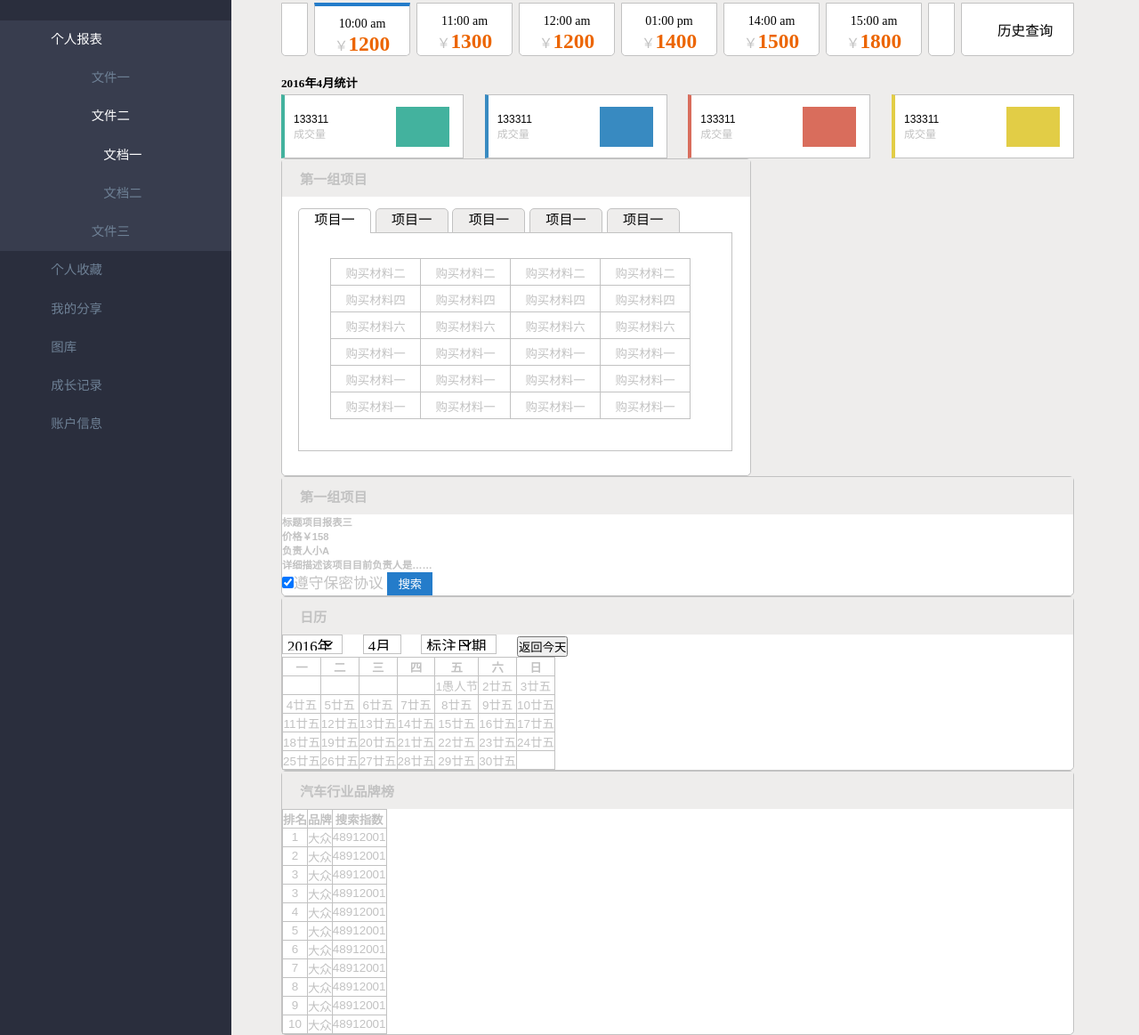
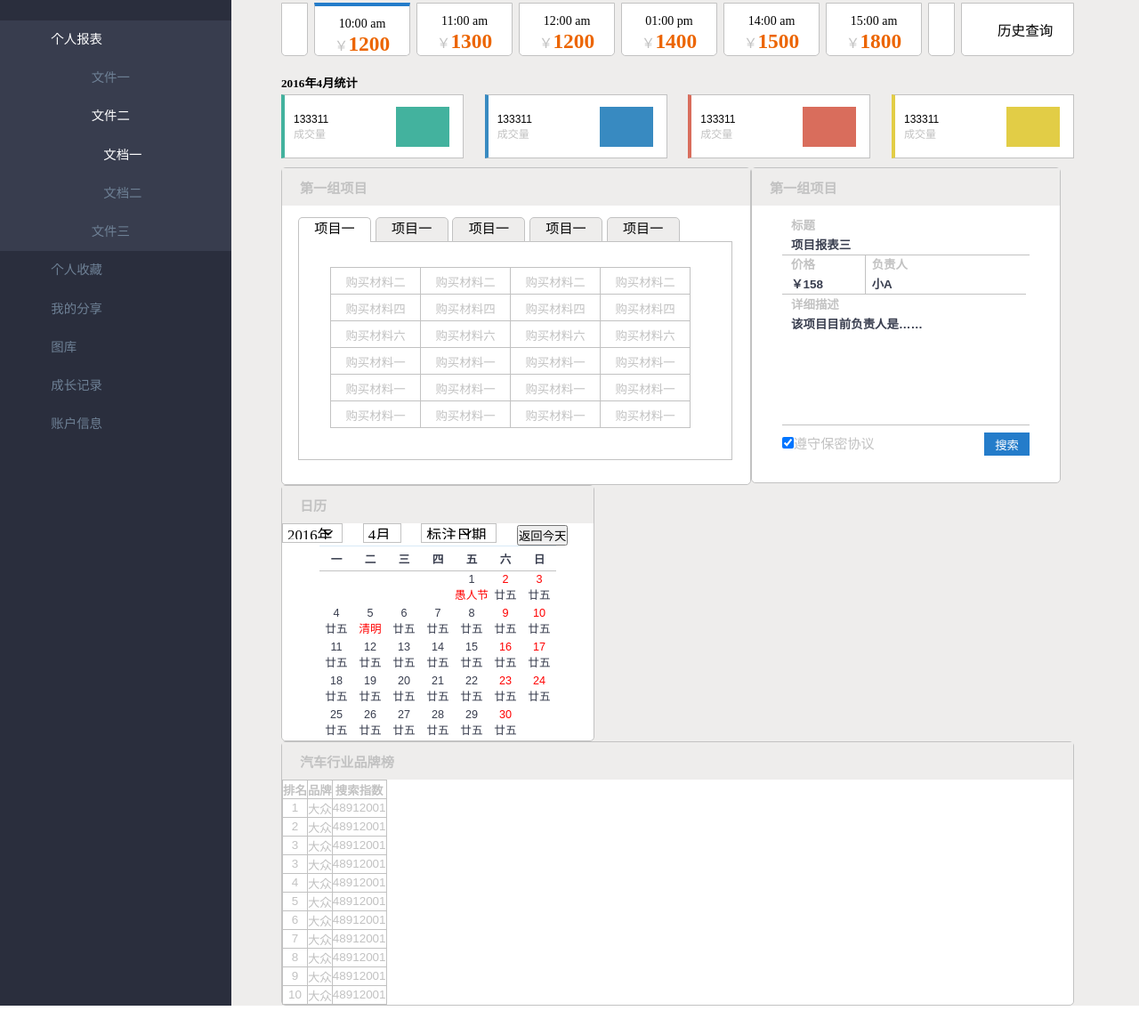
Before and after one commit to huangnuoen/dom, a web app: file ife1--9/index.html in a window 1280 px wide. Shown: the part 202-1365 px from the top of the page at 89% size. After the commit the page ends 1332 px from the top, so only its background shows below. Run offline with its HTML, style and script files only (its server is not run), Linux system fonts and the light colour scheme; some web fonts are replaced.

Commit message:
change txt

```diff
--- a/ife1--9/css/a.css
+++ b/ife1--9/css/a.css
@@ -365,6 +365,12 @@ div.statistics li.yellow span.chart {
 }
 
 /*项目部分*/
+div.project {
+	display: flex;
+	margin-top: 10px;
+}
+
+/*项目左侧部分*/
 div.pro-table {
 	width: 526px;
 	background-color: #fff;
@@ -407,3 +413,78 @@ div.pro-table div table tr {
 div.pro-table div table td {
 	width: 100px;
 }
+
+/*项目右侧*/
+div.pro-detailed {
+	width: 348px;
+	height: 355px;
+	box-sizing: border-box;
+}
+.pro-detailed div {
+	margin: 12px 34px 0 34px;
+	line-height: 1.6;
+}
+.pro-detailed h6 {
+	font-size: 80%;
+	border-bottom: 1px solid #c2c2c2;
+	text-indent: 10px;
+}
+.pro-detailed h6 span {
+	color: #383d4e;
+	font-size: 100%;
+	display: block;
+}
+h6.in-blo {
+	display: inline-block;
+}
+h6:nth-child(2) {
+	width: 93px;
+	margin-right: -8px;
+	border-right: 1px #c2c2c2 solid;
+}
+h6:nth-child(3) {
+	width: 183px;
+}
+h6:nth-child(4) {
+	height: 145px;
+}
+.pro-detailed form {
+	margin-top: 8px;
+}
+.pro-detailed form label {
+	font-size: 90%;
+}
+.pro-detailed form button {
+	float: right;
+}
+
+/*日历*/
+.calendar {
+	width: 350px;
+}
+
+.calendar table,.calendar tr,.calendar td,.calendar th {
+	border:none;
+	color: #383d4e;
+	font-size: 91%;
+}
+.calendar table {
+	margin: 0 auto;
+}
+.calendar table tr {
+	height: 38px;
+}
+.calendar td,.calendar th {
+	width: 38px;
+}
+.calendar tr span {
+	display: block;
+}
+.calendar table tr:first-child {
+	height: 28px;
+	border-top: 1px solid #d9eaf7;
+	border-bottom: 1px solid #c2c2c2;
+}
+.calendar td span.weekend {
+	color: red;
+}
--- a/ife1--9/index.html
+++ b/ife1--9/index.html
@@ -206,10 +206,9 @@
 						<h5>第一组项目</h5>
 						<div>
 							<h6>标题<span>项目报表三</span></h6>
-							<h6>价格<span>￥158</span></h6>
-							<h6>负责人<span>小A</span></h6>
-
-								<h6>详细描述<span>该项目目前负责人是……</span></h6>
+							<h6 class="in-blo">价格<span>￥158</span></h6>
+							<h6 class="in-blo">负责人<span>小A</span></h6>
+							<h6>详细描述<span>该项目目前负责人是……</span></h6>
 							<form>
 								<input type="checkbox" checked><label>遵守保密协议</label>
 								<button class="btn-search">搜索</button>
@@ -247,13 +246,13 @@
 							<td></td>
 							<td></td>
 							<td></td>
-							<td><span>1</span><span>愚人节</span></td>
+							<td><span>1</span><span class="weekend">愚人节</span></td>
 							<td><span class="weekend">2</span><span>廿五</span></td>
 							<td><span class="weekend">3</span><span>廿五</span></td>
 						</tr>
 						<tr>
 							<td><span>4</span><span>廿五</span></td>
-							<td><span>5</span><span>廿五</span></td>
+							<td><span>5</span><span class="weekend">清明</span></td>
 							<td><span>6</span><span>廿五</span></td>
 							<td><span>7</span><span>廿五</span></td>
 							<td><span>8</span><span>廿五</span></td>
```
Also changed, not shown: ife2--16/a.js (+13 -5 lines).
